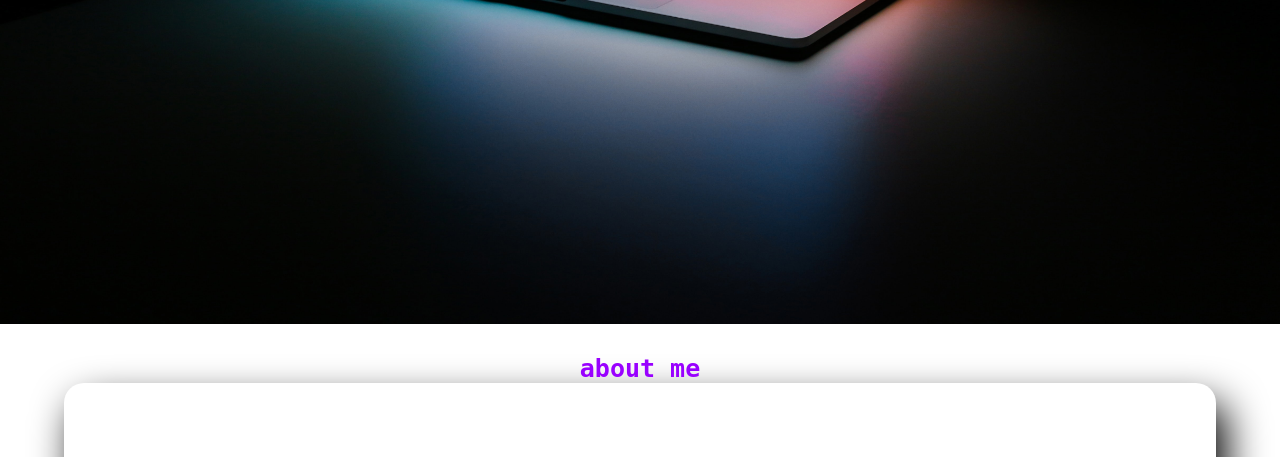
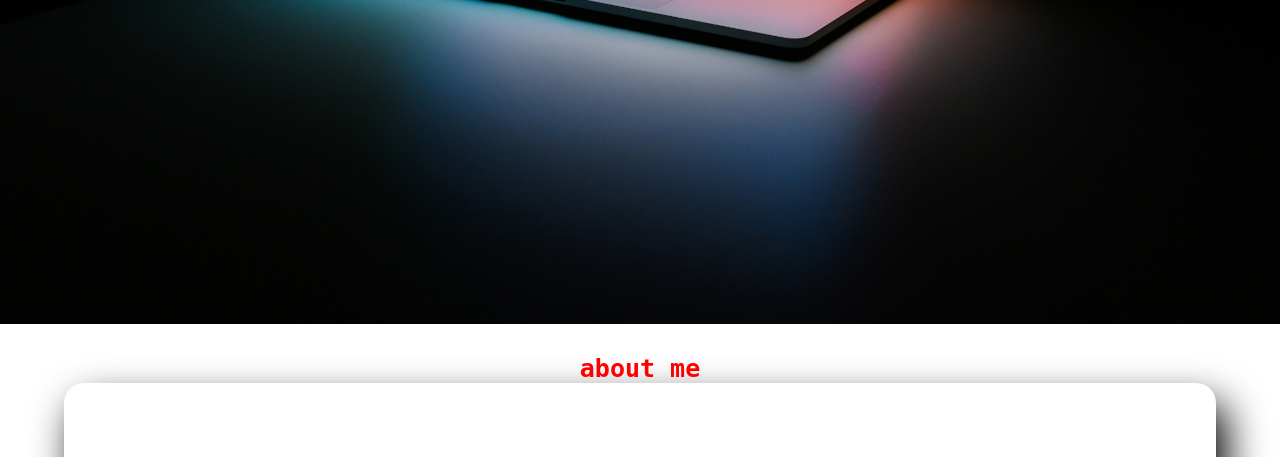
Before and after one commit to dhanushkoti123/dhanush-portfoilo, a plain HTML site: page index.html in a window 1280 px wide. Shown: the part 476-933 px from the top of the page. Drawn offline with Linux system fonts and the light colour scheme; a web font is replaced by a local one.

Commit message:
Update style.css

```diff
--- a/style.css
+++ b/style.css
@@ -161,8 +161,9 @@ background-color: rgb(255, 255, 255);
 
 h1{
 font-size:25px;
-    color:#9900ff;
+    color:red;
     font-family:"monospace";
+
 }
 .heading p{
 color: var(--primary);
```
